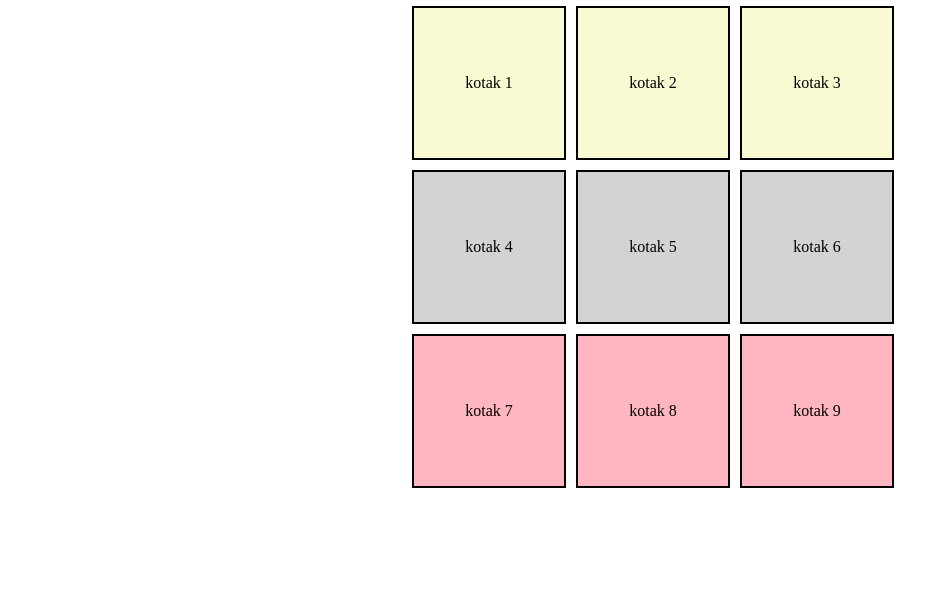
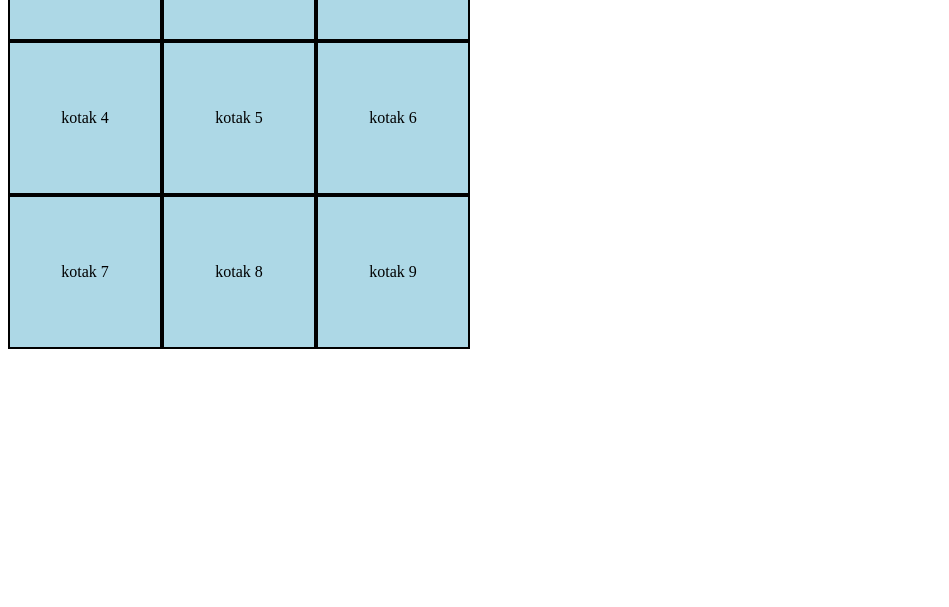
Before and after one commit to galaksi-member/GITHUB-XC, a plain HTML site: page test.html in a window 1280 px wide. Shown: the part 193-800 px from the top of the page, without its empty margins (0-949 px from the left). Drawn offline with Linux system fonts and the light colour scheme; files that its build step writes are made by us from their sources.

Commit message:
mengumpulkan tugas portofolio

```diff
--- a/html dasar/style.css
+++ b/html dasar/style.css
@@ -0,0 +1,22 @@
+body {
+            display: block;
+            justify-content: center;
+            align-items: center;
+
+        }
+        .kotak {
+            width: 150px;
+            height: 150px;
+            border: 2px solid black;
+            background-color: lightblue;
+            display: flex;
+            align-items: center;
+            justify-content: center;
+        }
+
+        .container {
+            display: flex;
+            flex-wrap: wrap;
+            width: 500px;
+
+        }
--- a/test.html
+++ b/test.html
@@ -4,68 +4,45 @@
     <meta charset="UTF-8">
     <meta name="viewport" content="width=, initial-scale=1.0">
     <title>Latihan</title>
+    <link rel="stylesheet" href="style.css">
+
     <style>
-
         body {
-
-        display: flex;
+            display: block;
             justify-content: center;
             align-items: center;
-        flex-direction: column;
-        min-height: 100vh;
-        margin: 0;
+
         }
-
-    .kotak1 {
-        display: flex;
+        .kotak {
             width: 150px;
             height: 150px;
             border: 2px solid black;
-        background-color: lightgoldenrodyellow;
+            background-color: lightblue;
+            display: flex;
+            align-items: center;
             justify-content: center;
-        align-items: center;
-    }
-    .kotak2 {
-        display: flex;
-        width: 150px;
-        height: 150px;
-        border: 2px solid black;
-        background-color: lightgrey;
-        justify-content: center;
-        align-items: center;
-    }
-    .kotak3 {
-        display: flex;
-        width: 150px;
-        height: 150px;
-        border: 2px solid black;
-        background-color: lightpink;
-        justify-content: center;
-        align-items: center;
         }
 
         .container {
+            display: flex;
+            flex-wrap: wrap;
+            width: 500px;
 
-        display: grid;
-        grid-template-columns: auto auto auto;
-        width: 456px;
-        gap: 10px;
         }
     </style>
 </head>
 <body>
-
     <h1>Tic Tac Toe</h1>
     <div class="container">
-    <div class="kotak1">kotak 1</div>
-    <div class="kotak1">kotak 2</div>
-    <div class="kotak1">kotak 3</div>
-    <div class="kotak2">kotak 4</div>
-    <div class="kotak2">kotak 5</div>
-    <div class="kotak2">kotak 6</div>
-    <div class="kotak3">kotak 7</div>
-    <div class="kotak3">kotak 8</div>
-    <div class="kotak3">kotak 9</div>
+    <div class="kotak">kotak 1</div>
+    <div class="kotak">kotak 2</div>
+    <div class="kotak">kotak 3</div>
+    <div class="kotak">kotak 4</div>
+    <div class="kotak">kotak 5</div>
+    <div class="kotak">kotak 6</div>
+    <div class="kotak">kotak 7</div>
+    <div class="kotak">kotak 8</div>
+    <div class="kotak">kotak 9</div>
     </div>
 </body>
 </html>
```
Also changed, not shown: tailwind/index.html (added, +39 -0 lines), tailwind/tailwind.config.js (added). Lines whose indentation alone changed are shown as unchanged.
